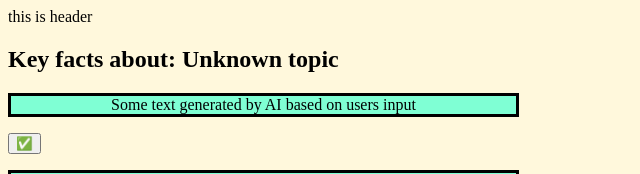
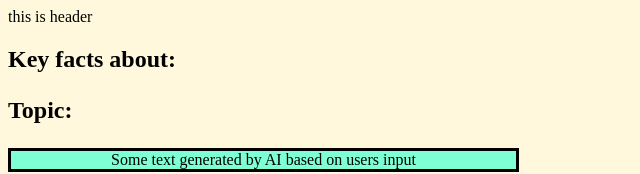
Before and after one commit to lammona/mem-bites, a Next.js app: page /memBite in a window 1280 px wide. Shown: the top 174 px of the page, without its empty margins (0-640 px from the left). Built offline with nearby package versions, Linux system fonts and the light colour scheme.

Commit message:
Created MyClientInput component and imported Suspense

```diff
--- /dev/null
+++ b/src/app/components/myClientInput/myClientInput.tsx
@@ -0,0 +1,8 @@
+"use client";
+import { useSearchParams } from "next/navigation";
+
+export default function MyClientInput() {
+  const searchParams = useSearchParams();
+  const topic = searchParams.get("topic");
+  return <p>Topic: {topic}</p>;
+}
--- a/src/app/components/textForm/textForm.tsx
+++ b/src/app/components/textForm/textForm.tsx
@@ -7,11 +7,9 @@ import Header from "../header/header";
 import Footer from "../footer/footer";
 // import Link from "next/link";
 
-
 export default function TextForm() {
   const [text, setText] = useState("");
   const router = useRouter();
-
 
   const handleSubmit = (e: React.FormEvent) => {
     e.preventDefault();
--- a/src/app/memBite/page.tsx
+++ b/src/app/memBite/page.tsx
@@ -1,25 +1,28 @@
-"use client"
+"use client";
 
 //this is a page where you can accept, change or ask for more facts generated
 //after confirmation(submit) user will be taken to next page- ViewMemBite page
 
-import  {useSearchParams} from "next/navigation";
 import Card from "../components/card/card";
 import Header from "../components/header/header";
 import Footer from "../components/footer/footer";
 import NavButton from "../components/navButton/navButton";
 import Link from "next/link";
+import MyClientInput from "../components/myClientInput/myClientInput";
+import { Suspense } from "react";
 
 export default function MemBite() {
-const searchParams = useSearchParams();
-const topic = searchParams.get("topic") || "Unknown topic";
-
-return (
+  return (
     <div>
       <Header />
 
-{/* //display key facts about ...- the topic that user input in the TextForm function */}
-      <h2>Key facts about: {topic}</h2>
+      {/* //display key facts about ...- the topic that user input in the TextForm function */}
+      <h2>
+        Key facts about:
+        <Suspense>
+          <MyClientInput />
+        </Suspense>
+      </h2>
       <main>
         <Card />
         <Card />
```
Also changed, not shown: src/app/viewMemBite/page.tsx (+9 -2 lines), src/app/components/mem_bite/mem_bite.tsx (line endings or trailing spaces).
